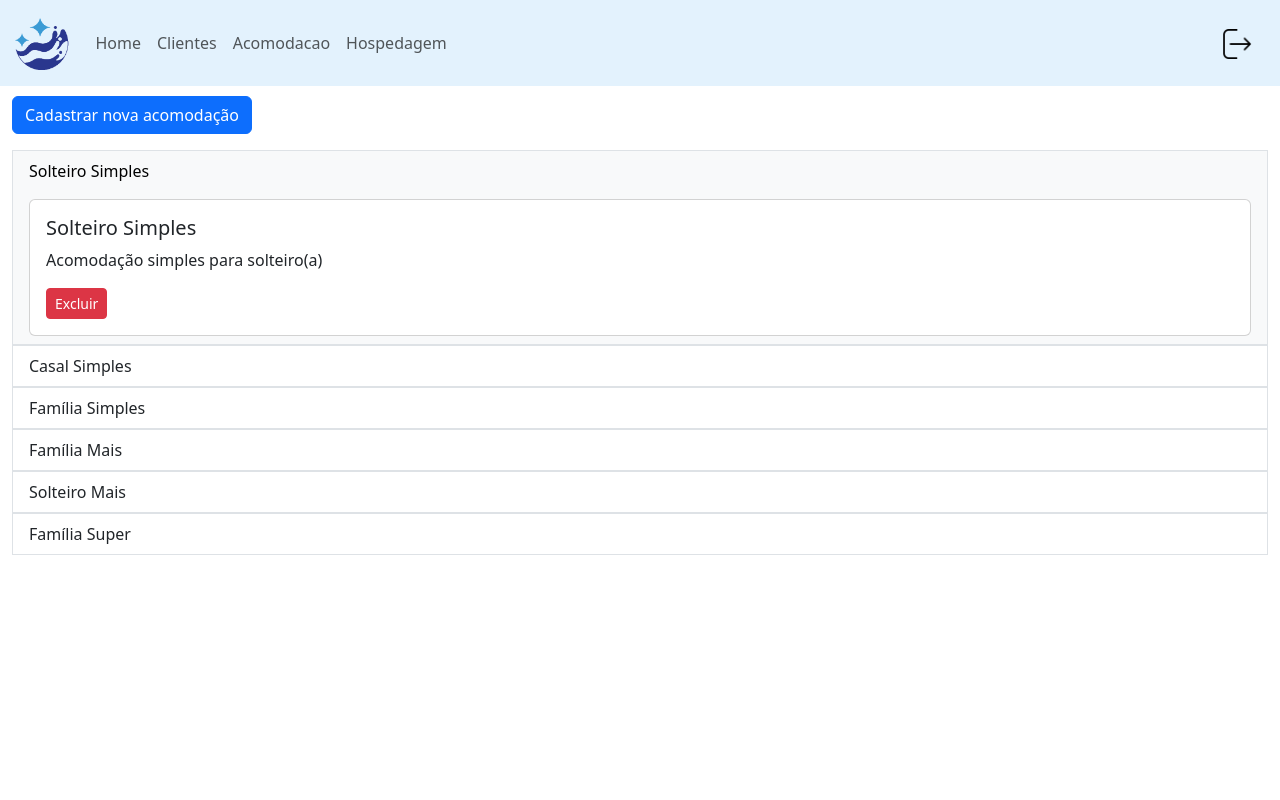
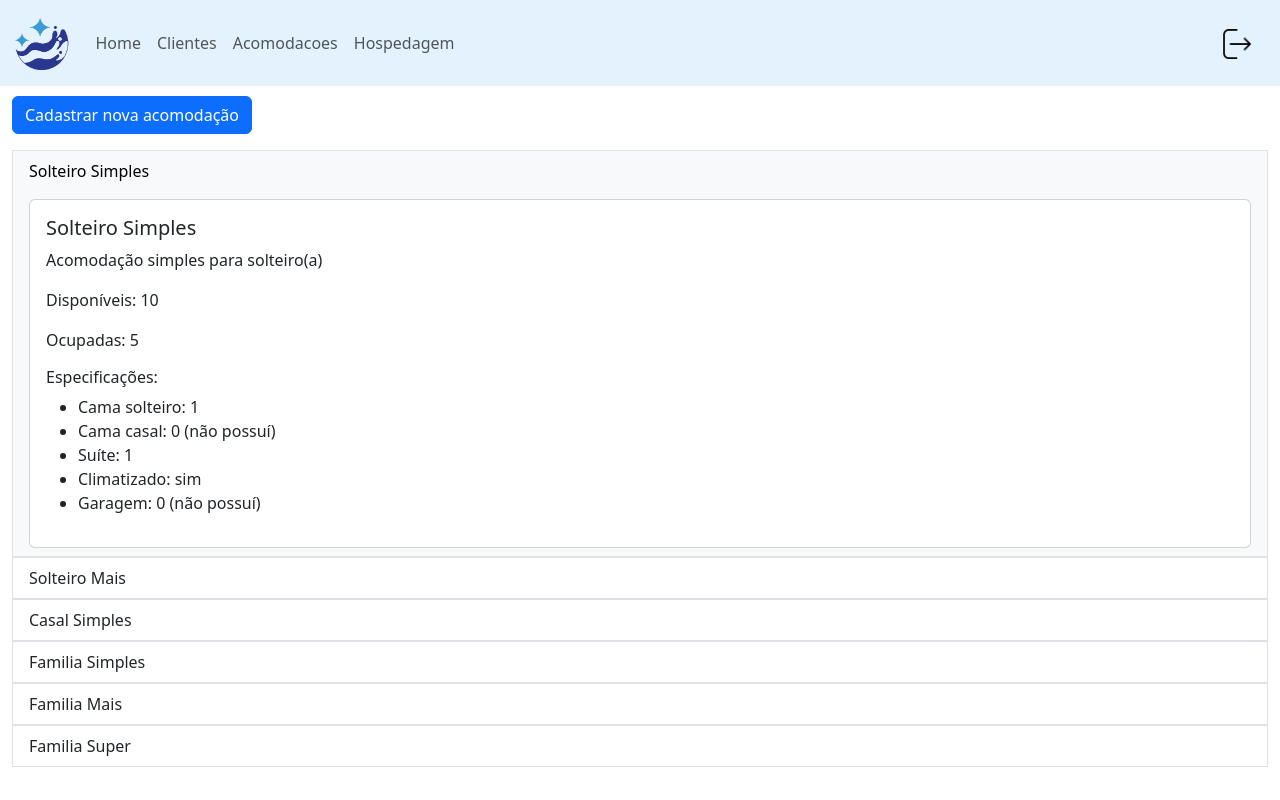
Before and after one commit to SBittencourt/ListaAtlantis---tecnicas-II, a React (Create React App) app in the folder sistema/: page /Acomodacoes in a window 1280 px wide. Both pictures are taken after a click on the link "Solteiro Simples". Built offline with nearby package versions, Linux system fonts and the light colour scheme.

Commit message:
Ajeitada a listagem de acomodações

```diff
--- a/sistema/src/componentes/listaAcomodações.tsx
+++ b/sistema/src/componentes/listaAcomodações.tsx
@@ -1,9 +1,30 @@
 import React, { useState } from "react";
 import { Link } from "react-router-dom";
 
+enum NomeAcomodacao {
+    SolteiroSimples = 'Solteiro Simples',
+    CasalSimples = 'Casal Simples',
+    FamiliaSimples = 'Familia Simples',
+    FamiliaMais = 'Familia Mais',
+    SolteiroMais = 'Solteiro Mais',
+    FamiliaSuper = 'Familia Super'
+}
+
+const DescricoesAcomodacao = {
+    [NomeAcomodacao.SolteiroSimples]: 'Acomodação simples para solteiro(a)',
+    [NomeAcomodacao.CasalSimples]: 'Acomodação simples para casal',
+    [NomeAcomodacao.FamiliaSimples]: 'Acomodação para família com até duas crianças',
+    [NomeAcomodacao.FamiliaMais]: 'Acomodação para família com até cinco crianças',
+    [NomeAcomodacao.SolteiroMais]: 'Acomodação com garagem para solteiro(a)',
+    [NomeAcomodacao.FamiliaSuper]: 'Acomodação para até duas famílias, casal e três crianças cada'
+};
+
 type Acomodacao = {
-    nome: string;
+    nome: NomeAcomodacao;
     descricao: string;
+    especificacoes: string[];
+    disponiveis: number;
+    ocupadas: number;
 };
 
 type Props = {
@@ -15,16 +36,56 @@ const ListaAcomodacoes: React.FC<Props> = ({ tema, seletorView }) => {
     const [acomodacaoSelecionadaIndex, setAcomodacaoSelecionadaIndex] = useState<number | null>(null);
 
     const handleClick = (acomodacaoIndex: number) => {
-        setAcomodacaoSelecionadaIndex(acomodacaoIndex);
+        if (acomodacaoSelecionadaIndex === acomodacaoIndex) {
+            setAcomodacaoSelecionadaIndex(null);
+        } else {
+            setAcomodacaoSelecionadaIndex(acomodacaoIndex);
+        }
     };
 
     const acomodacoes: Acomodacao[] = [
-        { nome: "Solteiro Simples", descricao: "Acomodação simples para solteiro(a)" },
-        { nome: "Casal Simples", descricao: "Acomodação simples para casal" },
-        { nome: "Família Simples", descricao: "Acomodação para família com até duas crianças" },
-        { nome: "Família Mais", descricao: "Acomodação para família com até cinco crianças" },
-        { nome: "Solteiro Mais", descricao: "Acomodação com garagem para solteiro(a)" },
-        { nome: "Família Super", descricao: "Acomodação para até duas famílias, casal e três crianças cada" }
+        {
+            nome: NomeAcomodacao.SolteiroSimples,
+            descricao: DescricoesAcomodacao[NomeAcomodacao.SolteiroSimples],
+            especificacoes: ["Cama solteiro: 1", "Cama casal: 0 (não possuí)", "Suíte: 1", "Climatizado: sim", "Garagem: 0 (não possuí)"],
+            disponiveis: 10,
+            ocupadas: 5
+        },
+        {
+            nome: NomeAcomodacao.SolteiroMais,
+            descricao: DescricoesAcomodacao[NomeAcomodacao.SolteiroMais],
+            especificacoes: ["Cama solteiro: 0 (não possuí)", "Cama casal: 1", "Suíte: 1", "Climatizado: sim", "Garagem: 1"],
+            disponiveis: 6,
+            ocupadas: 1
+        },
+        {
+            nome: NomeAcomodacao.CasalSimples,
+            descricao: DescricoesAcomodacao[NomeAcomodacao.CasalSimples],
+            especificacoes: ["Cama solteiro: 0 (não possuí)", "Cama casal: 1", "Suíte: 1", "Climatizado: sim", "Garagem: 1"],
+            disponiveis: 5,
+            ocupadas: 2
+        },
+        {
+            nome: NomeAcomodacao.FamiliaSimples,
+            descricao: DescricoesAcomodacao[NomeAcomodacao.FamiliaSimples],
+            especificacoes: ["Cama solteiro: 2", "Cama casal: 1", "Suíte: 1", "Climatizado: sim", "Garagem: 1"],
+            disponiveis: 8,
+            ocupadas: 3
+        },
+        {
+            nome: NomeAcomodacao.FamiliaMais,
+            descricao: DescricoesAcomodacao[NomeAcomodacao.FamiliaMais],
+            especificacoes: ["Cama solteiro: 5", "Cama casal: 1", "Suíte: 2", "Climatizado: sim", "Garagem: 2"],
+            disponiveis: 12,
+            ocupadas: 6
+        },
+        {
+            nome: NomeAcomodacao.FamiliaSuper,
+            descricao: DescricoesAcomodacao[NomeAcomodacao.FamiliaSuper],
+            especificacoes: ["Cama solteiro: 6", "Cama casal: 2", "Suíte: 3", "Climatizado: sim", "Garagem: 2"],
+            disponiveis: 15,
+            ocupadas: 8
+        }
     ];
 
     return (
@@ -47,8 +108,16 @@ const ListaAcomodacoes: React.FC<Props> = ({ tema, seletorView }) => {
                                     <div className="card-body">
                                         <h5 className="card-title">{acomodacao.nome}</h5>
                                         <p className="card-text">{acomodacao.descricao}</p>
+                                        <p>Disponíveis: {acomodacao.disponiveis}</p>
+                                        <p>Ocupadas: {acomodacao.ocupadas}</p>
                                         <div className="mt-3">
-                                            <button className="btn btn-danger btn-sm ml-2">Excluir</button>
+                                            <h6>Especificações:</h6>
+                                            <ul>
+                                                {acomodacao.especificacoes.map((item, index) => (
+                                                    <li key={index}>{item}</li>
+                                                ))}
+                                            </ul>
+
                                         </div>
                                     </div>
                                 </div>
--- a/sistema/src/componentes/roteador.tsx
+++ b/sistema/src/componentes/roteador.tsx
@@ -20,7 +20,7 @@ const Roteador: React.FC = () => {
       {location.pathname !== "/" && (
         <BarraNavegacao
           tema="#e3f2fd"
-          botoes={['Home', 'Clientes', 'Acomodacao', 'Hospedagem']}
+          botoes={['Home', 'Clientes', 'Acomodacoes', 'Hospedagem']}
           seletorView={(novaTela: string, evento: React.MouseEvent<HTMLAnchorElement, MouseEvent>) => {}}
         />
       )}
@@ -33,8 +33,8 @@ const Roteador: React.FC = () => {
                   throw new Error("Function not implemented.");
               } } />} />
         <Route path="/Acomodacoes" element={<ListaAcomodacoes tema={""} seletorView={function (novaTela: string, evento: Event): void {
-                  throw new Error("Function not implemented.");
-              } } />} />
+          throw new Error("Function not implemented.");
+        } }/>} />
 
         <Route path="/cadastro" element={<FormularioCadastroCliente />} />
         <Route path="/cadastro-acomodacao" element={<FormularioCadastroAcomodacao />} />
```
